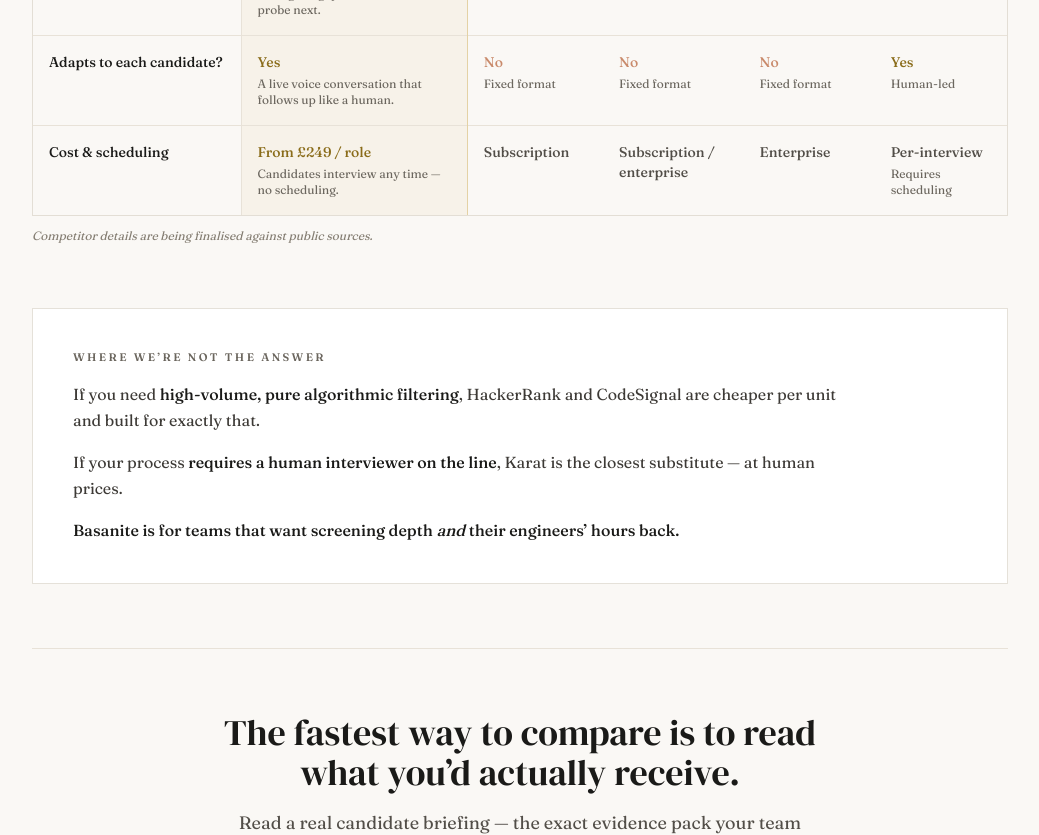
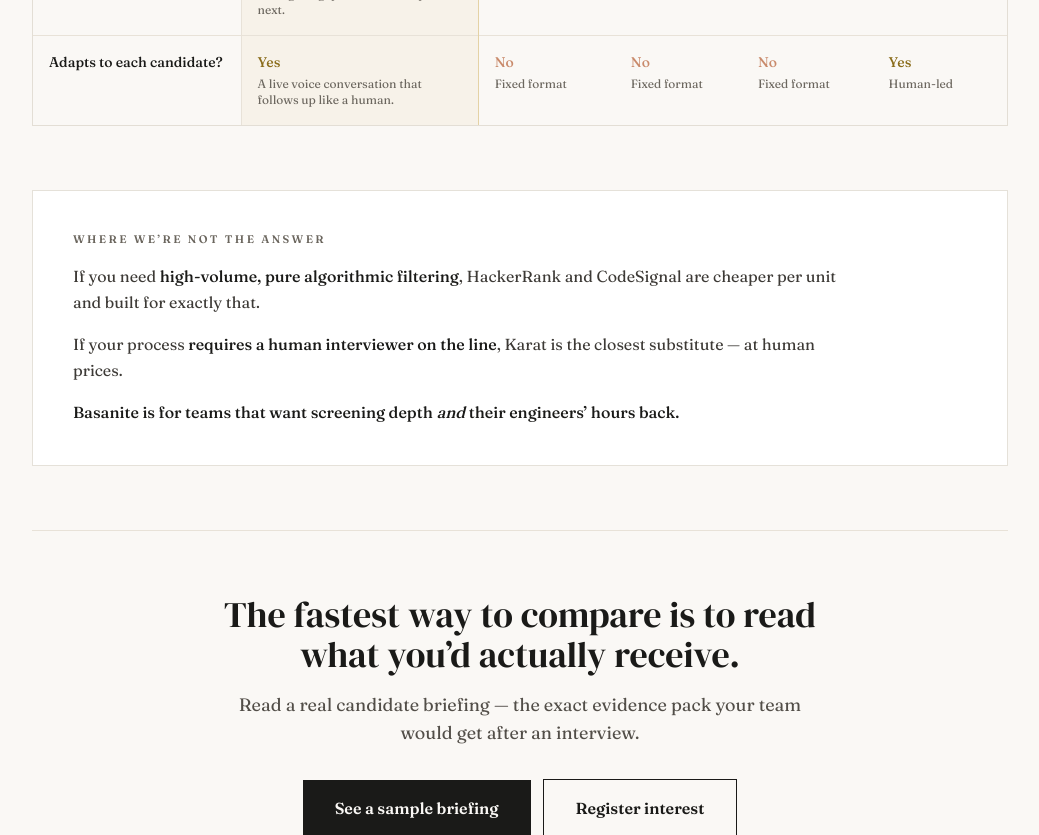
Before and after one commit to ChenhuiZhao820/basanite_hiring, a Next.js app in the folder web/: page /compare in a window 1280 px wide. Shown: the part 1300-2135 px from the top of the page, without its empty margins (120-1159 px from the left). Built offline with nearby package versions, Linux system fonts and the light colour scheme; no server answers.

Commit message:
copy: remove cost & scheduling row and sourcing disclaimer from comparisons page
Drops the "Cost & scheduling" comparison row (pricing/scheduling claims
against competitors) and the "Competitor details are being finalised
against public sources" disclaimer note.

```diff
--- a/web/app/compare/page.tsx
+++ b/web/app/compare/page.tsx
@@ -82,16 +82,6 @@
       { answer: 'No', note: 'Fixed format', tone: 'bad' },
       { answer: 'No', note: 'Fixed format', tone: 'bad' },
       { answer: 'Yes', note: 'Human-led', tone: 'good' },
-    ],
-  },
-  {
-    q: 'Cost & scheduling',
-    basanite: { answer: 'From £249 / role', note: 'Candidates interview any time — no scheduling.', tone: 'good' },
-    cells: [
-      { answer: 'Subscription', tone: 'mid' }, /* VERIFY */
-      { answer: 'Subscription / enterprise', tone: 'mid' }, /* VERIFY */
-      { answer: 'Enterprise', tone: 'mid' }, /* VERIFY */
-      { answer: 'Per-interview', note: 'Requires scheduling', tone: 'mid' }, /* VERIFY */
     ],
   },
 ]
@@ -233,9 +223,6 @@
               </tbody>
             </table>
           </div>
-          <p className="text-basanite-400 text-xs mt-3 italic">
-            Competitor details are being finalised against public sources.
-          </p>
         </section>
 
         {/* Block 3 — honest-fit note */}
```
